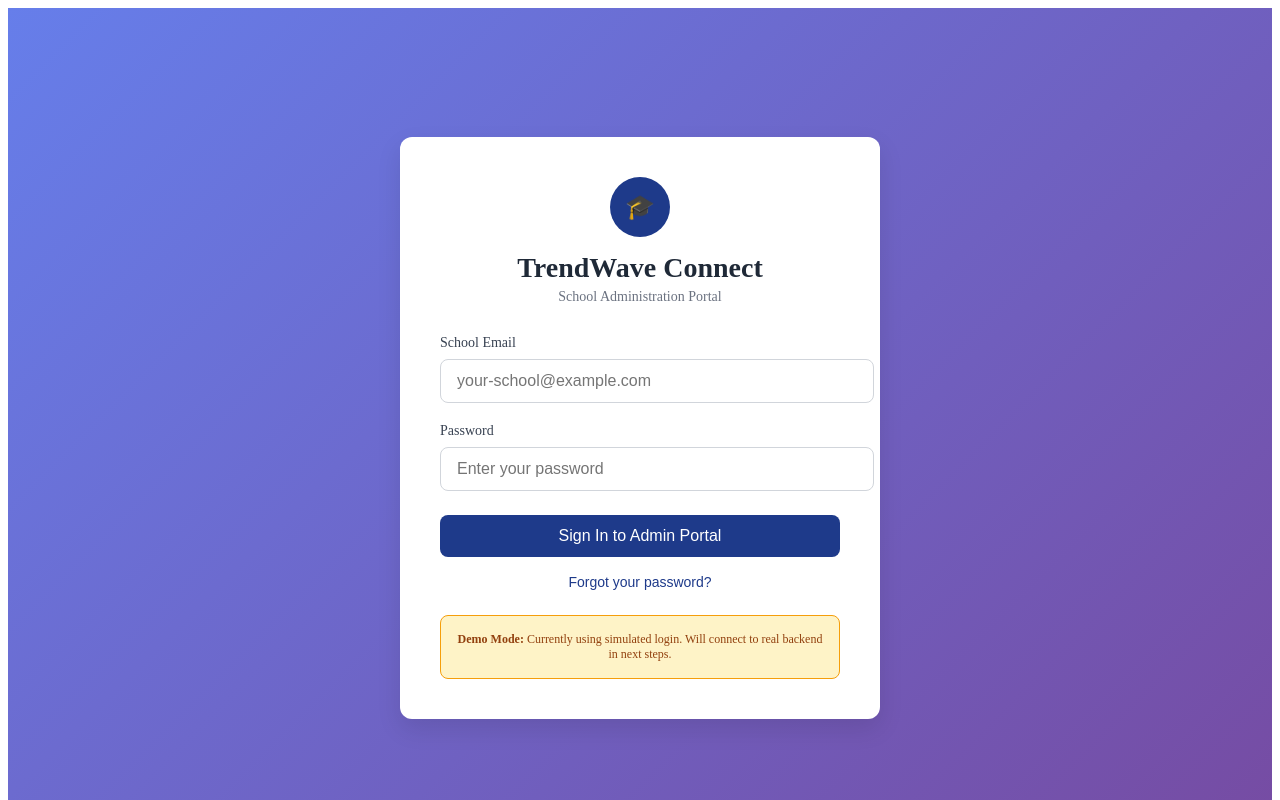
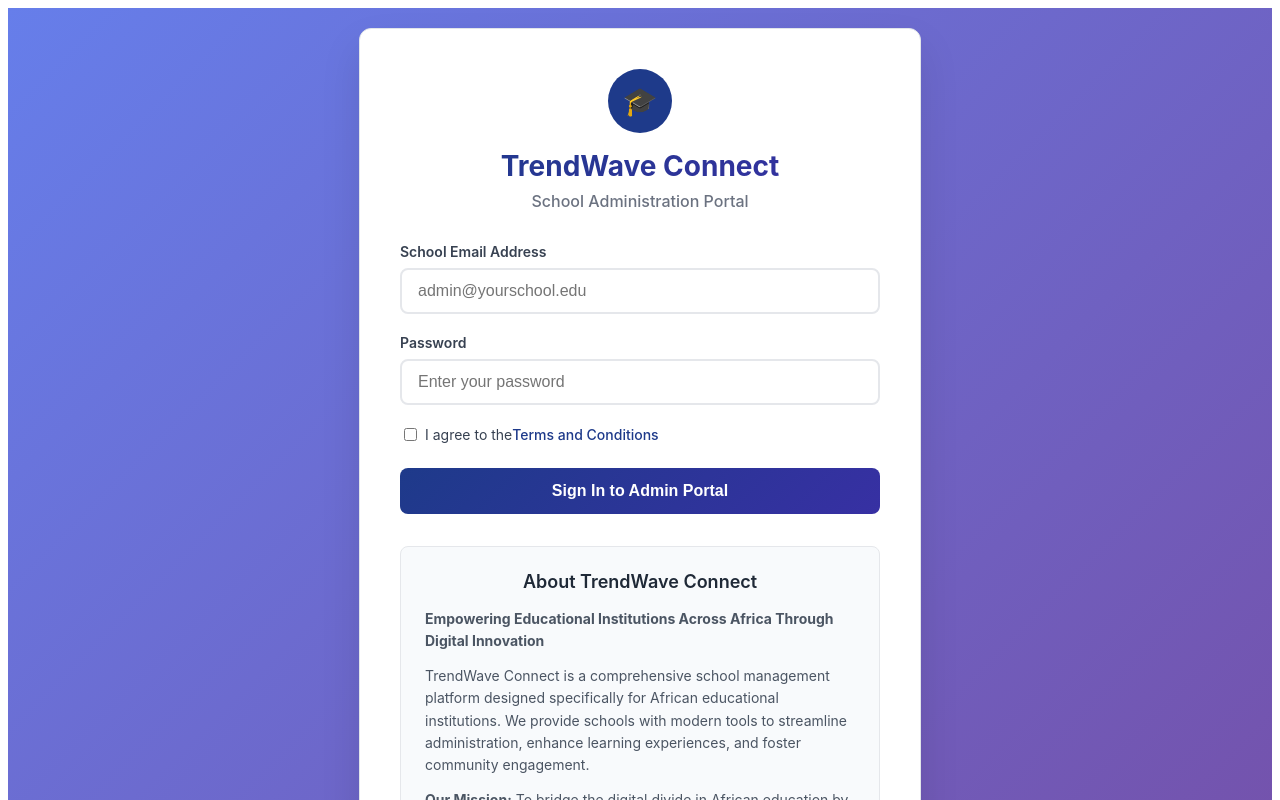
Before and after one commit to trendwaveconnectke-hue/trendwave-school-saas, a Next.js app in the folder frontend/: page /auth/login in a window 1280 px wide. Shown: the top 800 px of the page. Built offline with nearby package versions, Linux system fonts and the light colour scheme.

Commit message:
Update login.js

```diff
--- a/frontend/src/pages/auth/login.js
+++ b/frontend/src/pages/auth/login.js
@@ -1,276 +1,345 @@
 import React, { useState } from 'react';
 import { useRouter } from 'next/router';
 
-export default function AdminLogin() {
-  const [email, setEmail] = useState('');
-  const [password, setPassword] = useState('');
-  const [showReset, setShowReset] = useState(false);
+export default function ProfessionalLogin() {
+  const [formData, setFormData] = useState({
+    email: '',
+    password: ''
+  });
+  const [agreeToTerms, setAgreeToTerms] = useState(false);
   const [isLoading, setIsLoading] = useState(false);
+  const [errors, setErrors] = useState({});
   const router = useRouter();
+
+  const handleInputChange = (e) => {
+    const { name, value } = e.target;
+    setFormData(prev => ({
+      ...prev,
+      [name]: value
+    }));
+    // Clear errors when user types
+    if (errors[name]) {
+      setErrors(prev => ({
+        ...prev,
+        [name]: ''
+      }));
+    }
+  };
+
+  const validateForm = () => {
+    const newErrors = {};
+
+    if (!formData.email) {
+      newErrors.email = 'Email is required';
+    } else if (!/\S+@\S+\.\S+/.test(formData.email)) {
+      newErrors.email = 'Email is invalid';
+    }
+
+    if (!formData.password) {
+      newErrors.password = 'Password is required';
+    }
+
+    if (!agreeToTerms) {
+      newErrors.terms = 'You must agree to the Terms and Conditions';
+    }
+
+    setErrors(newErrors);
+    return Object.keys(newErrors).length === 0;
+  };
 
   const handleLogin = async (e) => {
     e.preventDefault();
+
+    if (!validateForm()) {
+      return;
+    }
+
     setIsLoading(true);
 
     try {
-      // TODO: Connect to real backend
-      console.log('Logging in:', { email, password });
+      const response = await fetch('https://trendwave-backend-zord.onrender.com/api/auth/login', {
+        method: 'POST',
+        headers: {
+          'Content-Type': 'application/json',
+        },
+        body: JSON.stringify({
+          email: formData.email.trim().toLowerCase(),
+          password: formData.password
+        }),
+      });
 
-      // Simulate API call
-      await new Promise(resolve => setTimeout(resolve, 1000));
+      const data = await response.json();
 
-      // Redirect to admin dashboard (we'll create this next)
+      if (data.success && data.token) {
+        // Store authentication data securely
+        localStorage.setItem('admin_token', data.token);
+        localStorage.setItem('school_id', data.school.id);
+        localStorage.setItem('school_name', data.school.name);
+
+        // Redirect to admin dashboard
         router.push('/admin/dashboard');
-
+      } else {
+        setErrors({ submit: data.message || 'Login failed. Please check your credentials.' });
+      }
     } catch (error) {
-      console.error('Login failed:', error);
-      alert('Login failed - please try again');
-    } finally {
-      setIsLoading(false);
-    }
-  };
-
-  const handleResetPassword = async (e) => {
-    e.preventDefault();
-    setIsLoading(true);
-
-    try {
-      // TODO: Connect to real password reset API
-      console.log('Reset password for:', email);
-      alert('Password reset link sent to your email!');
-      setShowReset(false);
-    } catch (error) {
-      console.error('Reset failed:', error);
+      setErrors({ submit: 'Network error. Please check your connection and try again.' });
     } finally {
       setIsLoading(false);
     }
   };
 
   return (
-    <div style={{
-      minHeight: '100vh',
-      background: 'linear-gradient(135deg, #667eea 0%, #764ba2 100%)',
-      display: 'flex',
-      alignItems: 'center',
-      justifyContent: 'center',
-      padding: '20px'
-    }}>
-      <div style={{
-        maxWidth: '400px',
-        width: '100%',
-        background: 'white',
-        borderRadius: '12px',
-        padding: '40px',
-        boxShadow: '0 10px 25px rgba(0,0,0,0.1)'
-      }}>
+    <div style={styles.container}>
+      <div style={styles.card}>
         {/* Header */}
-        <div style={{ textAlign: 'center', marginBottom: '30px' }}>
-          <div style={{
-            width: '60px',
-            height: '60px',
-            background: '#1E3A8A',
-            borderRadius: '50%',
-            display: 'flex',
-            alignItems: 'center',
-            justifyContent: 'center',
-            margin: '0 auto 15px'
-          }}>
-            <span style={{ color: 'white', fontSize: '24px' }}>🎓</span>
-          </div>
-          <h1 style={{
-            fontSize: '28px',
-            fontWeight: 'bold',
-            color: '#1F2937',
-            margin: '0 0 5px 0'
-          }}>
-            TrendWave Connect
-          </h1>
-          <p style={{
-            color: '#6B7280',
-            margin: 0,
-            fontSize: '14px'
-          }}>
-            School Administration Portal
-          </p>
+        <div style={styles.header}>
+          <div style={styles.logo}>🎓</div>
+          <h1 style={styles.title}>TrendWave Connect</h1>
+          <p style={styles.subtitle}>School Administration Portal</p>
         </div>
 
-        {!showReset ? (
-          /* LOGIN FORM */
-          <form onSubmit={handleLogin} style={{ spaceY: '24px' }}>
-            <div style={{ marginBottom: '20px' }}>
-              <label style={{
-                display: 'block',
-                fontSize: '14px',
-                fontWeight: '500',
-                color: '#374151',
-                marginBottom: '8px'
-              }}>
-                School Email
-              </label>
+        {/* Login Form */}
+        <form onSubmit={handleLogin} style={styles.form}>
+          <div style={styles.inputGroup}>
+            <label style={styles.label}>School Email Address</label>
             <input
               type="email"
-                value={email}
-                onChange={(e) => setEmail(e.target.value)}
+              name="email"
+              value={formData.email}
+              onChange={handleInputChange}
+              placeholder="admin@yourschool.edu"
               style={{
-                  width: '100%',
-                  padding: '12px 16px',
-                  border: '1px solid #D1D5DB',
-                  borderRadius: '8px',
-                  fontSize: '16px'
+                ...styles.input,
+                ...(errors.email && styles.inputError)
               }}
-                placeholder="your-school@example.com"
-                required
+              autoComplete="username"
             />
+            {errors.email && <span style={styles.errorText}>{errors.email}</span>}
           </div>
 
-            <div style={{ marginBottom: '24px' }}>
-              <label style={{
-                display: 'block',
-                fontSize: '14px',
-                fontWeight: '500',
-                color: '#374151',
-                marginBottom: '8px'
-              }}>
-                Password
-              </label>
+          <div style={styles.inputGroup}>
+            <label style={styles.label}>Password</label>
             <input
               type="password"
-                value={password}
-                onChange={(e) => setPassword(e.target.value)}
+              name="password"
+              value={formData.password}
+              onChange={handleInputChange}
+              placeholder="Enter your password"
               style={{
-                  width: '100%',
-                  padding: '12px 16px',
-                  border: '1px solid #D1D5DB',
-                  borderRadius: '8px',
-                  fontSize: '16px'
+                ...styles.input,
+                ...(errors.password && styles.inputError)
               }}
-                placeholder="Enter your password"
-                required
+              autoComplete="current-password"
             />
+            {errors.password && <span style={styles.errorText}>{errors.password}</span>}
           </div>
 
+          {/* Terms and Conditions */}
+          <div style={styles.termsGroup}>
+            <label style={styles.termsLabel}>
+              <input
+                type="checkbox"
+                checked={agreeToTerms}
+                onChange={(e) => setAgreeToTerms(e.target.checked)}
+                style={styles.checkbox}
+              />
+              I agree to the <a href="/terms" style={styles.link}>Terms and Conditions</a>
+            </label>
+            {errors.terms && <span style={styles.errorText}>{errors.terms}</span>}
+          </div>
+
+          {/* Submit Button */}
           <button
             type="submit"
             disabled={isLoading}
             style={{
-                width: '100%',
-                background: '#1E3A8A',
-                color: 'white',
-                padding: '12px 16px',
-                borderRadius: '8px',
-                border: 'none',
-                fontSize: '16px',
-                fontWeight: '500',
-                cursor: 'pointer',
-                opacity: isLoading ? 0.6 : 1
+              ...styles.button,
+              ...(isLoading && styles.buttonDisabled)
             }}
           >
             {isLoading ? 'Signing In...' : 'Sign In to Admin Portal'}
           </button>
 
-            <div style={{ textAlign: 'center', marginTop: '16px' }}>
-              <button
-                type="button"
-                onClick={() => setShowReset(true)}
-                style={{
-                  color: '#1E3A8A',
-                  background: 'none',
-                  border: 'none',
-                  fontSize: '14px',
-                  fontWeight: '500',
-                  cursor: 'pointer'
-                }}
-              >
-                Forgot your password?
-              </button>
-            </div>
+          {errors.submit && <span style={styles.errorText}>{errors.submit}</span>}
         </form>
-        ) : (
-          /* RESET PASSWORD FORM */
-          <form onSubmit={handleResetPassword} style={{ spaceY: '24px' }}>
-            <div style={{ marginBottom: '20px' }}>
-              <label style={{
-                display: 'block',
-                fontSize: '14px',
-                fontWeight: '500',
-                color: '#374151',
-                marginBottom: '8px'
-              }}>
-                Enter your school email
-              </label>
-              <input
-                type="email"
-                value={email}
-                onChange={(e) => setEmail(e.target.value)}
-                style={{
-                  width: '100%',
-                  padding: '12px 16px',
-                  border: '1px solid #D1D5DB',
-                  borderRadius: '8px',
-                  fontSize: '16px'
-                }}
-                placeholder="your-school@example.com"
-                required
-              />
+
+        {/* About Us Section */}
+        <div style={styles.aboutSection}>
+          <h3 style={styles.aboutTitle}>About TrendWave Connect</h3>
+          <p style={styles.aboutText}>
+            <strong>Empowering Educational Institutions Across Africa Through Digital Innovation</strong>
+          </p>
+          <p style={styles.aboutText}>
+            TrendWave Connect is a comprehensive school management platform designed specifically for African educational institutions. We provide schools with modern tools to streamline administration, enhance learning experiences, and foster community engagement.
+          </p>
+          <p style={styles.aboutText}>
+            <strong>Our Mission:</strong> To bridge the digital divide in African education by providing affordable, accessible, and locally-relevant technology solutions that transform how schools operate and students learn.
+          </p>
+          <p style={styles.aboutText}>
+            <strong>Built for Africa, Ready for the World</strong> - Our platform understands the unique challenges and opportunities in African education, offering solutions that work within local infrastructure while preparing students for global opportunities.
+          </p>
         </div>
 
-            <button
-              type="submit"
-              disabled={isLoading}
-              style={{
-                width: '100%',
-                background: '#1E3A8A',
-                color: 'white',
-                padding: '12px 16px',
-                borderRadius: '8px',
-                border: 'none',
-                fontSize: '16px',
-                fontWeight: '500',
-                cursor: 'pointer',
-                opacity: isLoading ? 0.6 : 1
-              }}
-            >
-              {isLoading ? 'Sending...' : 'Send Reset Link'}
-            </button>
-
-            <div style={{ textAlign: 'center', marginTop: '16px' }}>
-              <button
-                type="button"
-                onClick={() => setShowReset(false)}
-                style={{
-                  color: '#1E3A8A',
-                  background: 'none',
-                  border: 'none',
-                  fontSize: '14px',
-                  fontWeight: '500',
-                  cursor: 'pointer'
-                }}
-              >
-                Back to login
-              </button>
-            </div>
-          </form>
-        )}
-
-        {/* Demo Info */}
-        <div style={{
-          marginTop: '24px',
-          padding: '16px',
-          background: '#FEF3C7',
-          borderRadius: '8px',
-          border: '1px solid #F59E0B'
-        }}>
-          <p style={{
-            fontSize: '12px',
-            color: '#92400E',
-            textAlign: 'center',
-            margin: 0
-          }}>
-            <strong>Demo Mode:</strong> Currently using simulated login.
-            Will connect to real backend in next steps.
+        {/* Footer Links */}
+        <div style={styles.footer}>
+          <p style={styles.footerText}>
+            Don't have an account? <a href="https://trendwaveconnect.com" style={styles.link}>Visit trendwaveconnect.com</a>
+          </p>
+          <p style={styles.footerText}>
+            <a href="/privacy-policy" style={styles.link}>Privacy Policy</a> •
+            Support: <a href="mailto:support@trendwaveconnect.com" style={styles.link}>support@trendwaveconnect.com</a> •
+            Contact: <a href="mailto:contact@trendwaveconnect.com" style={styles.link}>contact@trendwaveconnect.com</a>
           </p>
         </div>
       </div>
     </div>
   );
 }
+
+const styles = {
+  container: {
+    minHeight: '100vh',
+    background: 'linear-gradient(135deg, #667eea 0%, #764ba2 100%)',
+    display: 'flex',
+    alignItems: 'center',
+    justifyContent: 'center',
+    padding: '20px',
+    fontFamily: '-apple-system, BlinkMacSystemFont, "Segoe UI", Roboto, sans-serif'
+  },
+  card: {
+    maxWidth: '480px',
+    width: '100%',
+    background: 'white',
+    borderRadius: '12px',
+    padding: '40px',
+    boxShadow: '0 20px 40px rgba(0,0,0,0.1)',
+    border: '1px solid #e1e5e9'
+  },
+  header: {
+    textAlign: 'center',
+    marginBottom: '32px'
+  },
+  logo: {
+    width: '64px',
+    height: '64px',
+    background: '#1E3A8A',
+    borderRadius: '50%',
+    display: 'flex',
+    alignItems: 'center',
+    justifyContent: 'center',
+    margin: '0 auto 16px',
+    fontSize: '28px'
+  },
+  title: {
+    fontSize: '28px',
+    fontWeight: '700',
+    color: '#1F2937',
+    margin: '0 0 8px 0',
+    background: 'linear-gradient(135deg, #1E3A8A, #3730A3)',
+    WebkitBackgroundClip: 'text',
+    WebkitTextFillColor: 'transparent'
+  },
+  subtitle: {
+    color: '#6B7280',
+    margin: 0,
+    fontSize: '16px',
+    fontWeight: '500'
+  },
+  form: {
+    marginBottom: '32px'
+  },
+  inputGroup: {
+    marginBottom: '20px'
+  },
+  label: {
+    display: 'block',
+    fontSize: '14px',
+    fontWeight: '600',
+    color: '#374151',
+    marginBottom: '8px'
+  },
+  input: {
+    width: '100%',
+    padding: '12px 16px',
+    border: '2px solid #E5E7EB',
+    borderRadius: '8px',
+    fontSize: '16px',
+    transition: 'all 0.2s',
+    boxSizing: 'border-box'
+  },
+  inputError: {
+    borderColor: '#EF4444',
+    backgroundColor: '#FEF2F2'
+  },
+  errorText: {
+    color: '#EF4444',
+    fontSize: '14px',
+    marginTop: '4px',
+    display: 'block'
+  },
+  termsGroup: {
+    marginBottom: '24px'
+  },
+  termsLabel: {
+    display: 'flex',
+    alignItems: 'center',
+    fontSize: '14px',
+    color: '#374151',
+    cursor: 'pointer'
+  },
+  checkbox: {
+    marginRight: '8px'
+  },
+  button: {
+    width: '100%',
+    background: 'linear-gradient(135deg, #1E3A8A, #3730A3)',
+    color: 'white',
+    padding: '14px 16px',
+    borderRadius: '8px',
+    border: 'none',
+    fontSize: '16px',
+    fontWeight: '600',
+    cursor: 'pointer',
+    transition: 'all 0.2s'
+  },
+  buttonDisabled: {
+    opacity: '0.6',
+    cursor: 'not-allowed'
+  },
+  aboutSection: {
+    background: '#F8FAFC',
+    padding: '24px',
+    borderRadius: '8px',
+    marginBottom: '24px',
+    border: '1px solid #E5E7EB'
+  },
+  aboutTitle: {
+    fontSize: '18px',
+    fontWeight: '600',
+    color: '#1F2937',
+    margin: '0 0 16px 0',
+    textAlign: 'center'
+  },
+  aboutText: {
+    fontSize: '14px',
+    color: '#4B5563',
+    lineHeight: '1.6',
+    margin: '0 0 12px 0'
+  },
+  footer: {
+    textAlign: 'center',
+    borderTop: '1px solid #E5E7EB',
+    paddingTop: '24px'
+  },
+  footerText: {
+    fontSize: '14px',
+    color: '#6B7280',
+    margin: '0 0 8px 0',
+    lineHeight: '1.5'
+  },
+  link: {
+    color: '#1E3A8A',
+    textDecoration: 'none',
+    fontWeight: '500'
+  }
+};
```
Lines whose indentation alone changed are shown as unchanged.
